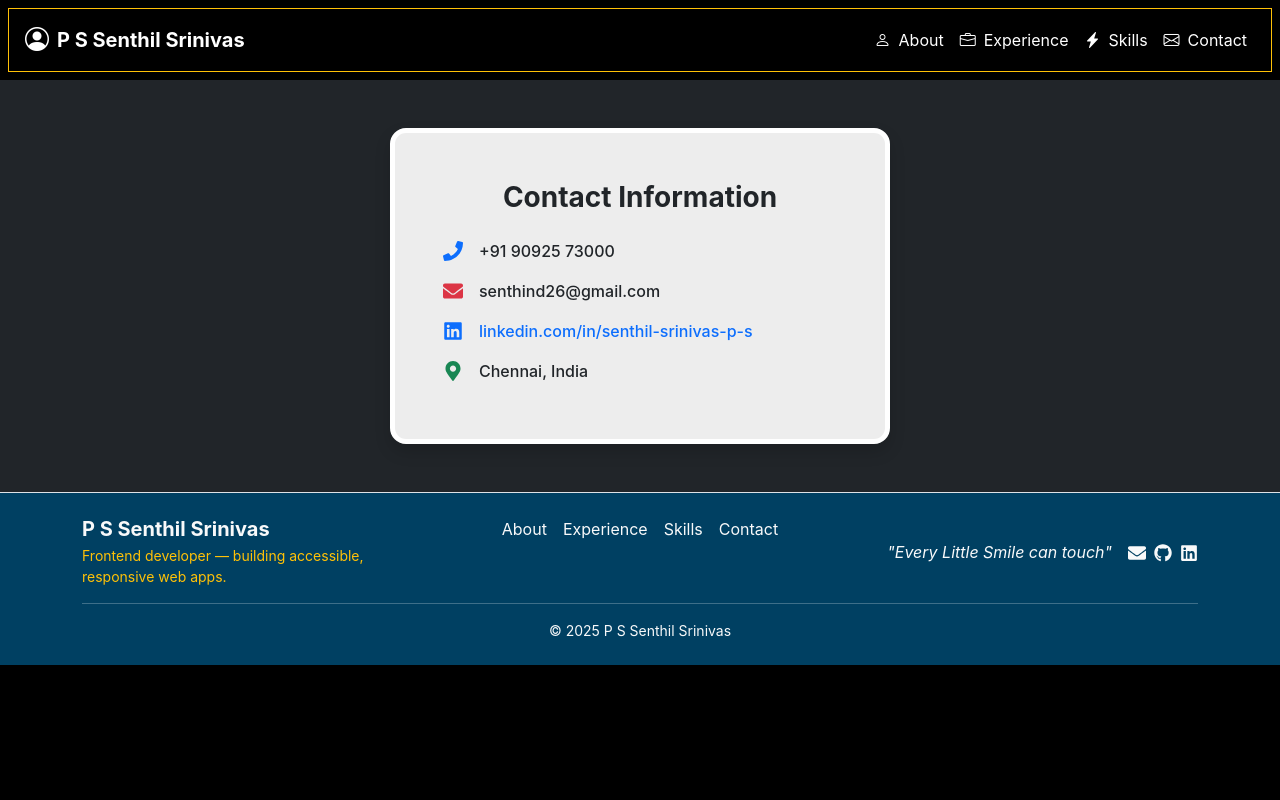
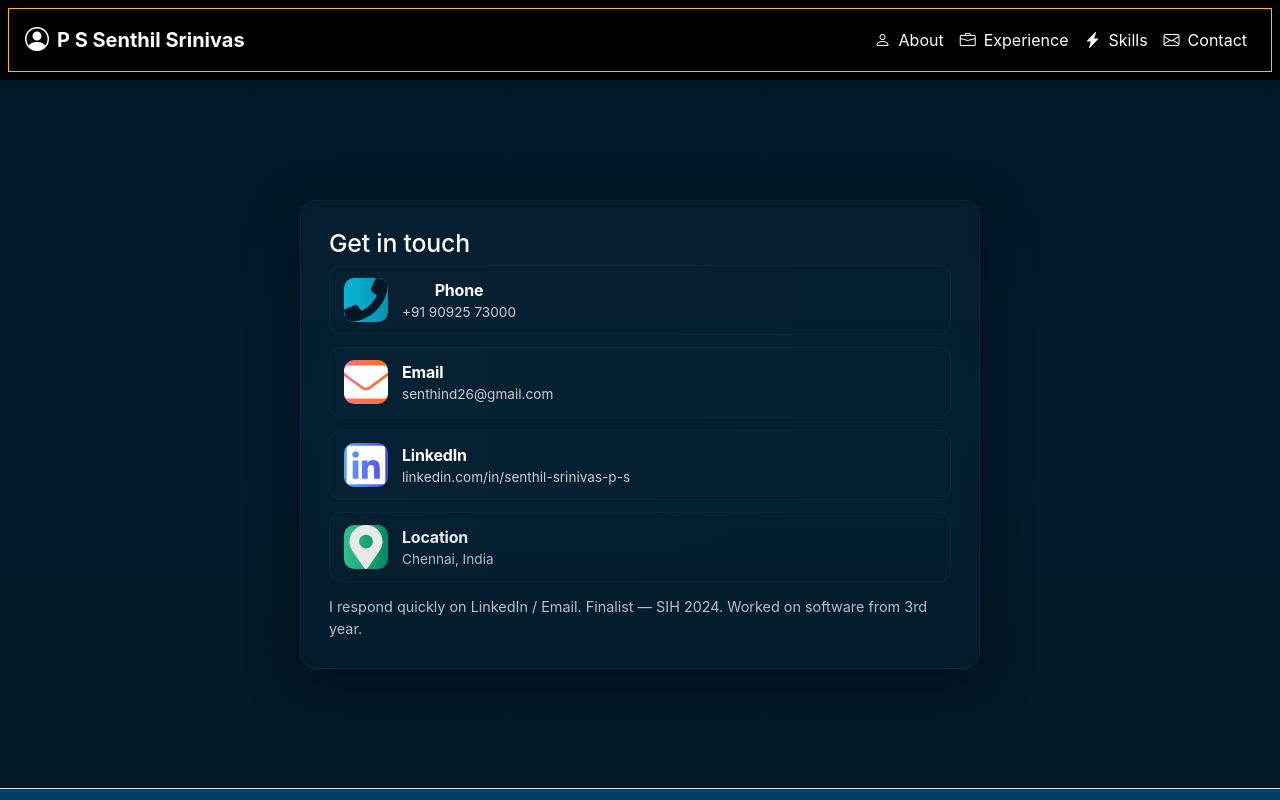
Before and after one commit to Senthil1608/Profile, a React (Vite) app: page /contact in a window 1280 px wide. Shown: the top 800 px of the page. Built offline with nearby package versions, Linux system fonts and the light colour scheme.

Commit message:
added contact

```diff
--- a/src/routes/Contact.tsx
+++ b/src/routes/Contact.tsx
@@ -1,50 +1,250 @@
+import React, { useEffect, useRef, useState } from 'react';
 import '../App.css';
 import Footer from '../components/common/Footer';
 import NavBar from '../components/common/NavBar';
-import { FaPhone, FaEnvelope, FaLinkedin, FaMapMarkerAlt } from 'react-icons/fa';
+import { FaPhone, FaEnvelope, FaLinkedin, FaMapMarkerAlt, FaCheck } from 'react-icons/fa';
 
 function Contact() {
+  const [copied, setCopied] = useState<string | null>(null);
+  const cardRef = useRef<HTMLDivElement | null>(null);
+
+  useEffect(() => {
+    if (!copied) return;
+    const t = setTimeout(() => setCopied(null), 1700);
+    return () => clearTimeout(t);
+  }, [copied]);
+
+  // simple tilt effect controlled by pointer movement
+  const handlePointer = (e: React.PointerEvent) => {
+    const el = cardRef.current;
+    if (!el) return;
+    const rect = el.getBoundingClientRect();
+    const x = (e.clientX - rect.left) / rect.width;
+    const y = (e.clientY - rect.top) / rect.height;
+    const rx = (y - 0.5) * -8; // rotateX
+    const ry = (x - 0.5) * 10; // rotateY
+    el.style.transform = `perspective(900px) rotateX(${rx}deg) rotateY(${ry}deg) scale(1.02)`;
+  };
+  const resetPointer = () => {
+    const el = cardRef.current;
+    if (!el) return;
+    el.style.transform = '';
+  };
+
+  const copyText = async (text: string, id: string) => {
+    try {
+      await navigator.clipboard.writeText(text);
+      setCopied(id);
+    } catch {
+      setCopied(id); // still show feedback even when clipboard fails (graceful)
+    }
+  };
+
   return (
     <>
       <NavBar />
-      <section className="container-fluid py-5 bg-dark d-flex justify-content-center align-items-center ">
-        <div className="card p-5 shadow rounded-4 w-100" style={{ maxWidth: '500px' }}>
-          <h3 className="text-center mb-4 fw-bold">Contact Information</h3>
 
-          <div className="d-flex align-items-center mb-3">
-            <FaPhone className="me-3 text-primary fs-5" />
-            <span className="fw-medium">+91 90925 73000</span>
-          </div>
+      <section className="contact-hero">
+        {/* animated background blobs */}
+        <div className="bg-blobs" aria-hidden="true">
+          <svg className="blob b1" viewBox="0 0 200 200" xmlns="http://www.w3.org/2000/svg">
+            <path fill="#0ea5a4" d="M43.6,-68.7C56.7,-60.7,67.7,-50.7,74.6,-38.1C81.4,-25.6,84.1,-10.4,81.6,3.1C79,16.6,71.2,29.5,61,39.6C50.8,49.7,38.2,56.9,24.8,63.1C11.3,69.3,-3,74.6,-16.8,72.9C-30.6,71.1,-44,62.2,-53.1,50.3C-62.1,38.5,-66.9,23.8,-68.6,8.6C-70.3,-6.6,-69,-21.2,-62,-33.2C-55.1,-45.3,-42.5,-54.7,-29,-62.2C-15.5,-69.7,-0.8,-75.1,12.8,-77.8C26.4,-80.5,43.6,-76.8,43.6,-68.7Z" transform="translate(100 100)" />
+          </svg>
+          <svg className="blob b2" viewBox="0 0 200 200" xmlns="http://www.w3.org/2000/svg">
+            <path fill="#6366f1" d="M49.1,-65.6C62.6,-55.6,73.5,-42.6,78.9,-27.8C84.3,-13,84.1,3.7,78.8,19.2C73.5,34.7,63,48.9,49.3,58.9C35.6,68.9,18.8,74.6,3.4,70.3C-12,66,-24,51.8,-36.7,40.1C-49.4,28.3,-62.8,19,-67,6.7C-71.2,-5.6,-66.3,-20.8,-57.1,-33.7C-47.9,-46.6,-34.4,-57.1,-19.4,-66.1C-4.4,-75.2,11.1,-82.9,26.9,-82.2C42.7,-81.6,57.9,-72.6,49.1,-65.6Z" transform="translate(100 100)" />
+          </svg>
+        </div>
 
-          <div className="d-flex align-items-center mb-3">
-            <FaEnvelope className="me-3 text-danger fs-5" />
-            <a
-              href="mailto:senthind26@gmail.com"
-              className="fw-medium text-decoration-none text-dark"
-            >
-              senthind26@gmail.com
-            </a>
-          </div>
+        <div className="container py-6 d-flex justify-content-center">
+          <div
+            ref={cardRef}
+            className="contact-card glass"
+            onPointerMove={handlePointer}
+            onPointerLeave={resetPointer}
+            role="region"
+            aria-label="Contact card"
+          >
+            <h3 className="card-title">Get in touch</h3>
 
-          <div className="d-flex align-items-center mb-3">
-            <FaLinkedin className="me-3 text-primary fs-5" />
-            <a
-              href="https://www.linkedin.com/in/senthil-srinivas-p-s-30b903230/"
-              className="fw-medium text-decoration-none"
-              target="_blank"
-              rel="noopener noreferrer"
-            >
-              linkedin.com/in/senthil-srinivas-p-s
-            </a>
-          </div>
+            <div className="contacts">
+              <button
+                className="contact-item"
+                onClick={() => copyText('+919092573000', 'phone')}
+                aria-label="Copy phone number"
+                title="Click to copy"
+              >
+                <FaPhone className="ci-icon phone" />
+                <div className="ci-body">
+                  <div className="ci-title">Phone</div>
+                  <div className="ci-sub">+91 90925 73000</div>
+                </div>
+                <div className={`ci-action ${copied === 'phone' ? 'show' : ''}`} aria-hidden="true">
+                  <FaCheck /> Copied
+                </div>
+              </button>
 
-          <div className="d-flex align-items-center mb-2">
-            <FaMapMarkerAlt className="me-3 text-success fs-5" />
-            <span className="fw-medium">Chennai, India</span>
+              <a
+                className="contact-item"
+                href="mailto:senthind26@gmail.com"
+                onClick={(e) => { e.preventDefault(); copyText('senthind26@gmail.com', 'email'); }}
+                aria-label="Copy email address"
+                title="Click to copy email"
+              >
+                <FaEnvelope className="ci-icon mail" />
+                <div className="ci-body">
+                  <div className="ci-title">Email</div>
+                  <div className="ci-sub">senthind26@gmail.com</div>
+                </div>
+                <div className={`ci-action ${copied === 'email' ? 'show' : ''}`} aria-hidden="true">
+                  <FaCheck /> Copied
+                </div>
+              </a>
+
+              <a
+                className="contact-item"
+                href="https://www.linkedin.com/in/senthil-srinivas-p-s-30b903230/"
+                target="_blank"
+                rel="noopener noreferrer"
+                aria-label="Open LinkedIn profile"
+              >
+                <FaLinkedin className="ci-icon linkedin" />
+                <div className="ci-body">
+                  <div className="ci-title">LinkedIn</div>
+                  <div className="ci-sub">linkedin.com/in/senthil-srinivas-p-s</div>
+                </div>
+                <div className="ci-action hint">Open</div>
+              </a>
+
+              <div className="contact-item disabled" aria-hidden="true">
+                <FaMapMarkerAlt className="ci-icon map" />
+                <div className="ci-body">
+                  <div className="ci-title">Location</div>
+                  <div className="ci-sub">Chennai, India</div>
+                </div>
+                <div className="ci-action hint">—</div>
+              </div>
+            </div>
+
+            <div className="foot-note">I respond quickly on LinkedIn / Email. Finalist — SIH 2024. Worked on software from 3rd year.</div>
           </div>
         </div>
       </section>
+
       <Footer />
+
+      <style>{`
+        /* layout & background */
+        .contact-hero {
+          min-height: calc(100vh - 92px);
+          display: grid;
+          align-items: center;
+          position: relative;
+          overflow: hidden;
+          background: linear-gradient(180deg, #001827 0%, #021b2b 45%, #041927 100%);
+          color: #fff;
+        }
+        .bg-blobs { position: absolute; inset: -10% -20% auto auto; pointer-events: none; z-index: 0; }
+        .blob { width: 360px; height: 360px; opacity: 0.12; filter: blur(26px); position: absolute; transform-origin: center; }
+        .b1 { left: -6%; top: -4%; animation: floatA 10s ease-in-out infinite; }
+        .b2 { right: -8%; bottom: -6%; animation: floatB 14s ease-in-out infinite; opacity: 0.16; }
+
+        @keyframes floatA { 0%{ transform: translateY(0) rotate(0deg)} 50%{ transform: translateY(-18px) rotate(6deg)} 100%{ transform: translateY(0) rotate(0deg)} }
+        @keyframes floatB { 0%{ transform: translateY(0) rotate(0deg)} 50%{ transform: translateY(20px) rotate(-6deg)} 100%{ transform: translateY(0) rotate(0deg)} }
+
+        /* glass card */
+        .contact-card {
+          position: relative;
+          z-index: 10;
+          width: 100%;
+          max-width: 680px;
+          border-radius: 16px;
+          padding: 28px;
+          box-shadow: 0 12px 48px rgba(2,6,23,0.6);
+          background: linear-gradient(180deg, rgba(255,255,255,0.02), rgba(255,255,255,0.01));
+          backdrop-filter: blur(8px) saturate(120%);
+          transition: transform 220ms ease, box-shadow 220ms ease;
+          will-change: transform;
+          transform-origin: center;
+          border: 1px solid rgba(255,255,255,0.04);
+          animation: entrance 650ms cubic-bezier(.2,.9,.2,1) both;
+        }
+        @keyframes entrance { from { opacity: 0; transform: translateY(18px) scale(.99);} to { opacity: 1; transform: translateY(0) scale(1);} }
+
+        .card-title { font-size: 1.55rem; margin: 0 0 6px 0; letter-spacing: -0.2px; }
+        .card-sub { color: rgba(255,255,255,0.82); margin-bottom: 18px; }
+
+        .contacts { display: grid; gap: 12px; margin-top: 6px; }
+        .contact-item {
+          display: flex;
+          align-items: center;
+          gap: 14px;
+          padding: 12px 14px;
+          border-radius: 12px;
+          background: linear-gradient(90deg, rgba(255,255,255,0.01), rgba(255,255,255,0.005));
+          border: 1px solid rgba(255,255,255,0.03);
+          transition: transform 260ms cubic-bezier(.2,.9,.2,1), box-shadow 260ms ease, background 260ms ease;
+          text-decoration: none;
+          color: inherit;
+          cursor: pointer;
+          position: relative;
+          overflow: visible;
+        }
+        .contact-item.disabled { cursor: default; opacity: 0.9; pointer-events: none; }
+        .contact-item:hover {
+          transform: translateY(-6px);
+          box-shadow: 0 20px 40px rgba(2,6,23,0.5);
+          background: linear-gradient(90deg, rgba(255,255,255,0.02), rgba(255,255,255,0.01));
+        }
+
+        .ci-icon { width: 44px; height: 44px; display: grid; place-items: center; border-radius: 10px; flex-shrink:0; font-size: 1.15rem; color: #fff; }
+        .ci-icon.phone { background: linear-gradient(90deg,#06b6d4,#0891b2); color:#021827; }
+        .ci-icon.mail { background: linear-gradient(90deg,#fb7185,#f97316); color:#fff; }
+        .ci-icon.linkedin { background: linear-gradient(90deg,#60a5fa,#4f46e5); color:#fff; }
+        .ci-icon.map { background: linear-gradient(90deg,#34d399,#059669); color:#fff; }
+
+        .ci-body { display:flex; flex-direction:column; min-width: 0; }
+        .ci-title { font-weight:700; letter-spacing: -0.2px; }
+        .ci-sub { font-size: .85rem; color: rgba(255,255,255,0.78); overflow: hidden; text-overflow: ellipsis; white-space: nowrap; }
+
+        .ci-action {
+          position: absolute;
+          right: 12px;
+          top: 50%;
+          transform: translateY(-50%) translateX(8px);
+          background: rgba(0,0,0,0.5);
+          color: #fff;
+          padding: 6px 9px;
+          border-radius: 999px;
+          font-size: 0.82rem;
+          display: inline-flex;
+          gap: 8px;
+          align-items: center;
+          opacity: 0;
+          pointer-events: none;
+          transition: opacity 180ms ease, transform 180ms ease;
+        }
+        .contact-item:hover .ci-action,
+        .ci-action.show {
+          opacity: 1;
+          transform: translateY(-50%) translateX(0);
+          pointer-events: auto;
+        }
+
+        .ci-action.show { background: linear-gradient(90deg,#10b981,#059669); }
+
+        .foot-note {
+          color: rgba(255,255,255,0.72);
+          margin-top: 14px;
+          font-size: .9rem;
+        }
+
+        /* small screen tweaks */
+        @media (max-width: 576px) {
+          .contact-card { padding: 18px; margin: 0 12px; }
+          .ci-icon { width: 40px; height: 40px; }
+          .ci-action { right: 8px; }
+        }
+      `}</style>
     </>
   );
 }
```
